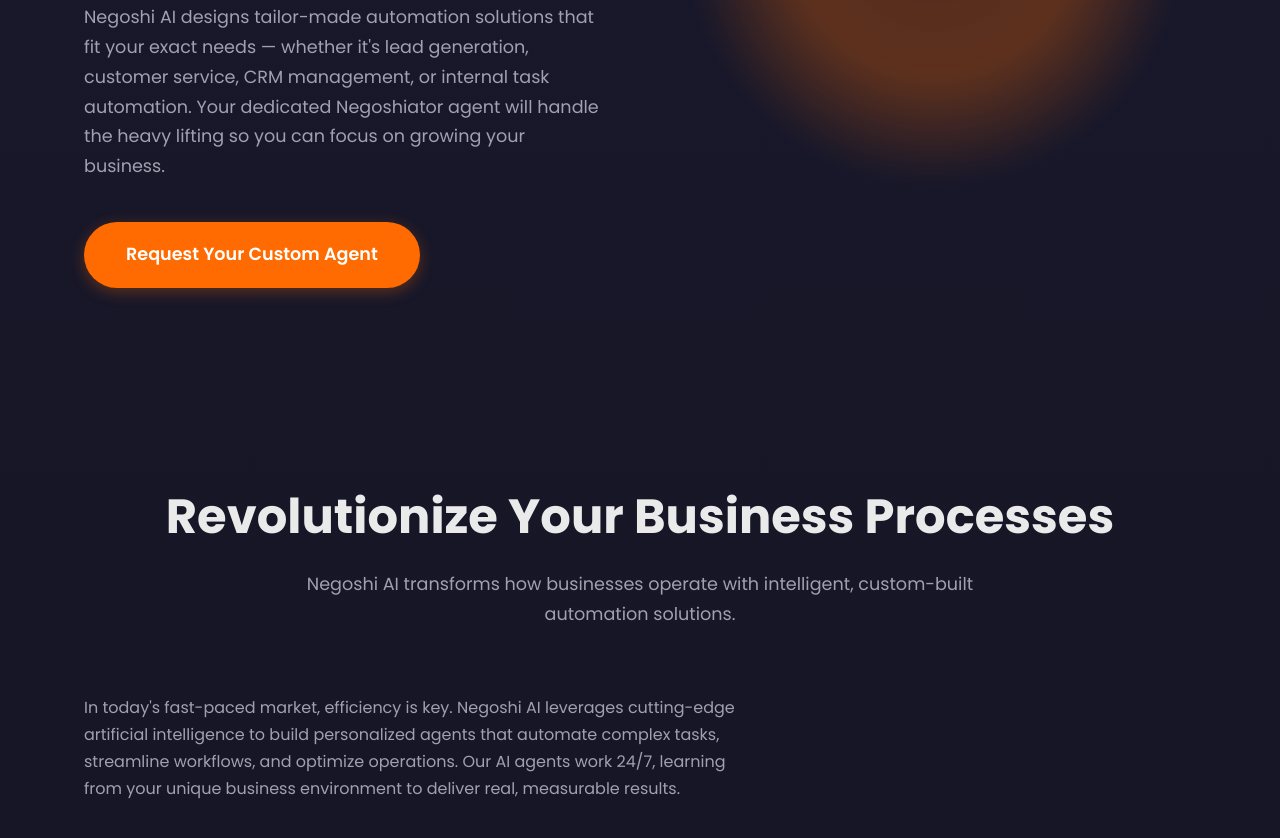
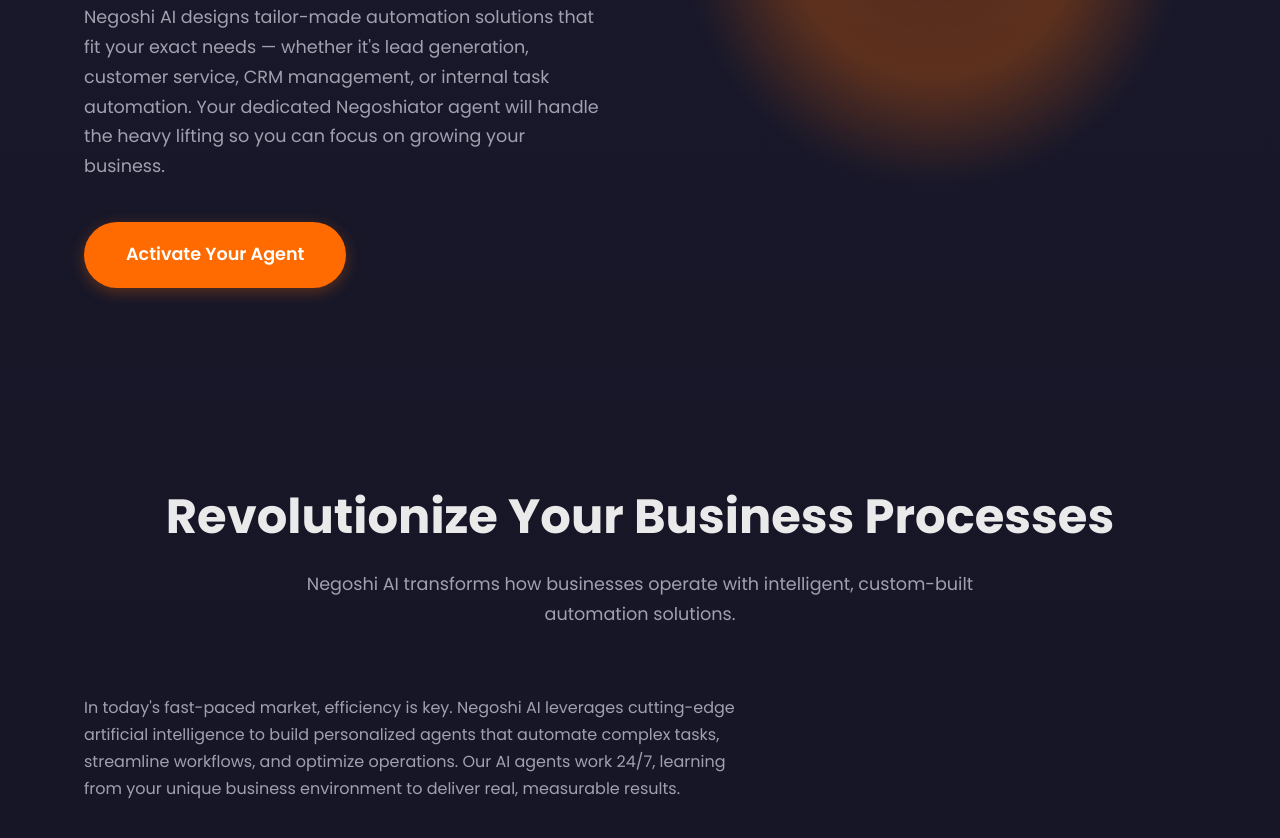
Before and after one commit to negoshiai/negoshiai2, a plain HTML site: page index.html in a window 1280 px wide. Shown: the part 1296-2134 px from the top of the page. Drawn offline with Linux system fonts and the light colour scheme.

Commit message:
Update index.html

```diff
--- a/index.html
+++ b/index.html
@@ -45,7 +45,7 @@
                 <h1>Custom AI Agents for Your Business</h1>
                 <h2>Personalized AI Agents That Handle Complex Tasks, Optimize Workflows, and Drive Results</h2>
                 <p>Negoshi AI designs tailor-made automation solutions that fit your exact needs — whether it's lead generation, customer service, CRM management, or internal task automation. Your dedicated Negoshiator agent will handle the heavy lifting so you can focus on growing your business.</p>
-                <a href="https://tally.so/r/mKybD8" class="btn btn-primary btn-large" target="_blank">Request Your Custom Agent</a>
+                <a href="https://tally.so/r/mKybD8" class="btn btn-primary btn-large" target="_blank">Activate Your Agent</a>
             </div>
             <div class="hero-image animate-on-scroll">
                 <div class="morphing-blob-container"></div>
```
